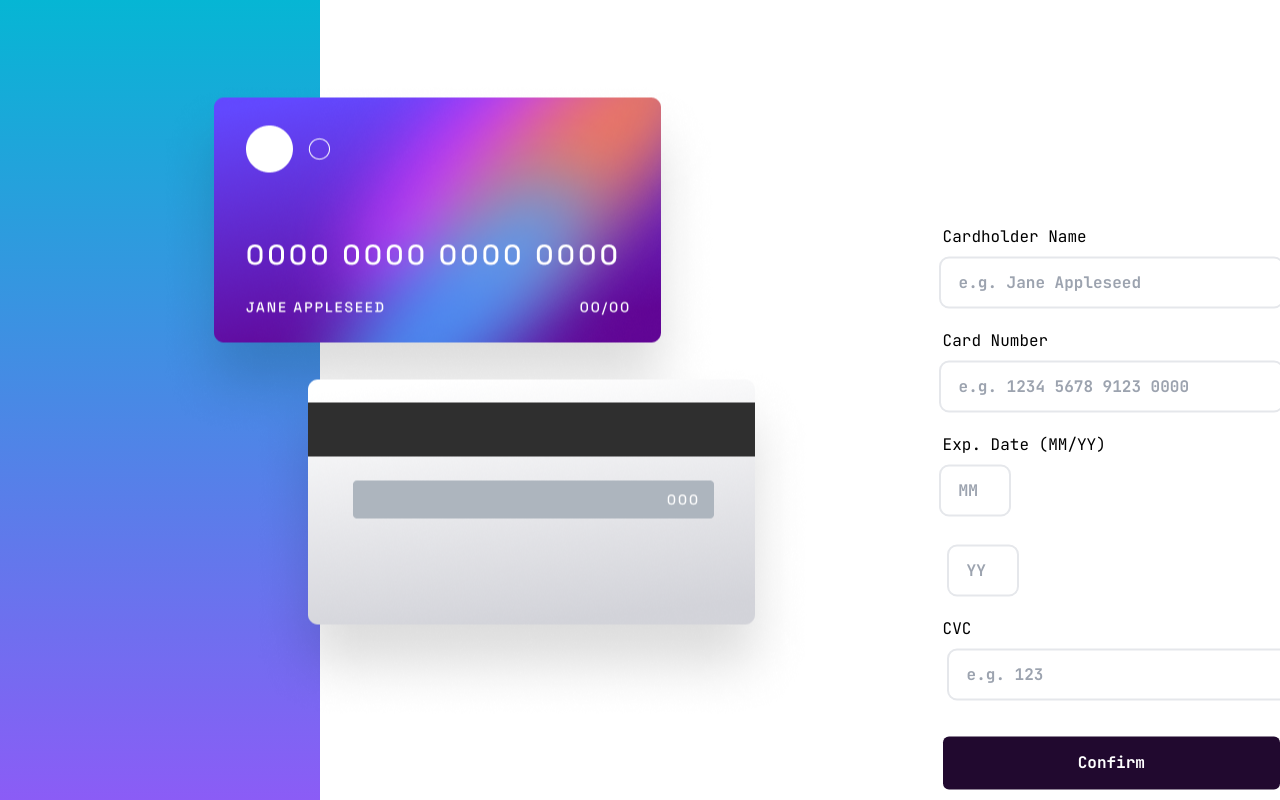
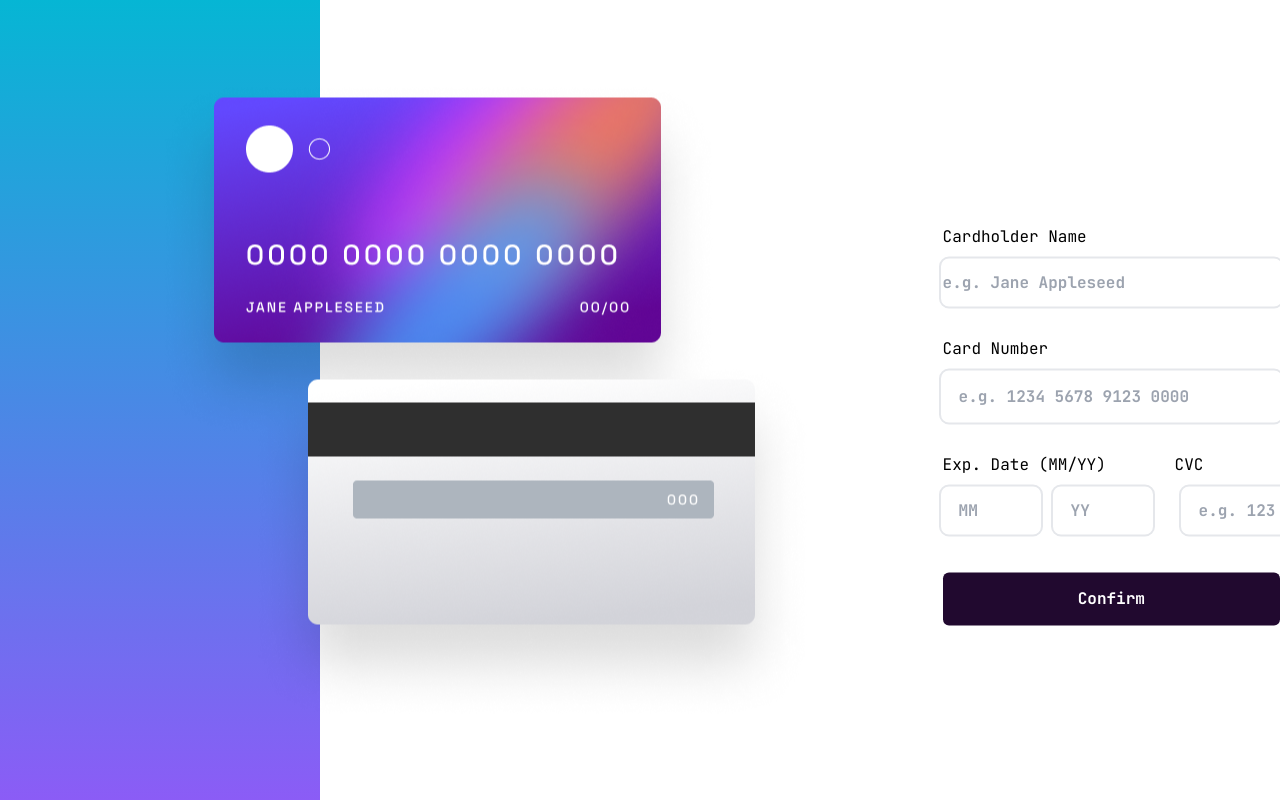
Before and after one commit to TingChiehLin/credit-card-form, a React (Create React App) app: page / in a window 1280 px wide. Built offline with nearby package versions, Linux system fonts and the light colour scheme.

Commit message:
Upadte - UI Structure

```diff
--- a/src/App.tsx
+++ b/src/App.tsx
@@ -1,8 +1,9 @@
 import { FormEvent, ChangeEvent, useState } from "react";
-import { InputField } from "./components/InputFueld";
+import { InputField } from "./components/InputField";
 
-import { inputData } from "./data";
 import ImageCard from "./assets/BG_Card.png";
+import Button from "./components/Button";
+import DateInputField from "./components/DateInputField";
 
 const App = () => {
   interface CCForm {
@@ -39,25 +40,69 @@ const App = () => {
         <form
           onSubmit={submitFormHandler}
           className="w-[381px] h-[352px] ml-[8rem]"
+          noValidate
+          autoComplete="off"
         >
-          {inputData.map((e, index) => (
+          <InputField
+            label={"Cardholder Name"}
+            type={"text"}
+            placeholder="e.g. Jane Appleseed"
+            value={values["cardholderName"]}
+            name={"cardholderName"}
+            className={
+              'mb-8 w-full h-11 outline-none font-bold cursor-pointer outline-gray-200 hover:outline-purple-500 outline-2 rounded-md pl-4",'
+            }
+            onChange={changeEventHandler}
+          />
+          {/* Card Holder Name can not be blank */}
+          {/* Wrong format, numbers only */}
+          <InputField
+            label={"Card Number"}
+            type={"number"}
+            placeholder="e.g. 1234 5678 9123 0000"
+            value={values["cardNumber"]}
+            name={"cardNumber"}
+            className={
+              "mb-8 w-full h-12 outline-none font-bold cursor-pointer outline-gray-200 hover:outline-purple-500 outline-2 rounded-md pl-4"
+            }
+            onChange={changeEventHandler}
+          />
+          {/* Can’t be blank */}
+          <div className="flex items-start gap-6">
+            <DateInputField
+              label={"Exp. Date (MM/YY)"}
+              MM={values["MM"]}
+              YY={values["YY"]}
+              onChange={changeEventHandler}
+              className="
+                        w-24
+                        h-11
+                        outline-none
+                        font-bold
+                        cursor-pointer
+                        outline-gray-200
+                        hover:outline-purple-500
+                        outline-2
+                        pl-4
+                        rounded-md
+              "
+            />
             <InputField
-              key={e.id}
-              label={e.label}
-              type={e.type}
-              placeholder={e.placeholder}
-              value={values[e.name as keyof CCForm]}
-              name={e.name}
-              className={e.className}
+              label={"CVC"}
+              type={"number"}
+              placeholder="e.g. 123"
+              value={values["CVC"]}
+              name={"CVC"}
+              className={
+                "mb-10 w-full h-11 outline-none font-bold cursor-pointer outline-gray-200 hover:outline-purple-500 outline-2 pl-4 ml-2 rounded-md"
+              }
               onChange={changeEventHandler}
             />
-          ))}
-          <button
-            type="submit"
+          </div>
+          <Button
+            text={"Confirm"}
             className="w-full h-[53px] bg-DeepViolet text-white font-bold rounded-md"
-          >
-            Confirm
-          </button>
+          />
         </form>
       </div>
     </>
--- /dev/null
+++ b/src/components/Button/index.tsx
@@ -0,0 +1,12 @@
+import { FC } from "react";
+
+interface ButtonPropType {
+  text: string;
+  className: string;
+}
+
+const Button: FC<ButtonPropType> = ({ text, ...buttonProp }) => {
+  return <button {...buttonProp}>{text}</button>;
+};
+
+export default Button;
--- /dev/null
+++ b/src/components/DateInputField/index.tsx
@@ -0,0 +1,43 @@
+import { FC, ChangeEvent } from "react";
+
+interface DateInputFieldProp {
+  label: string;
+  MM: string;
+  YY: string;
+  className: string;
+  onChange: (e: ChangeEvent<HTMLInputElement>) => void;
+}
+
+const DateInputField: FC<DateInputFieldProp> = ({
+  label,
+  MM,
+  YY,
+  className,
+  ...DateInputField
+}) => {
+  return (
+    <div className="flex flex-col w-full">
+      <label htmlFor={label} className="block mb-3 w-full">
+        {label}
+      </label>
+      <div className="flex gap-4">
+        <input
+          {...DateInputField}
+          className={className}
+          value={MM}
+          placeholder="MM"
+          autoComplete="off"
+        />
+        <input
+          {...DateInputField}
+          className={className}
+          value={YY}
+          placeholder="YY"
+          autoComplete="off"
+        />
+      </div>
+    </div>
+  );
+};
+
+export default DateInputField;
--- a/src/components/InputFueld/InputField.tsx
+++ b/src/components/InputField/InputField.tsx
@@ -10,17 +10,13 @@ export interface InputTypeProp {
   onChange: (e: ChangeEvent<HTMLInputElement>) => void;
 }
 
-export const InputField: FC<InputTypeProp> = ({
-  label,
-  onChange,
-  ...inputProps
-}) => {
+export const InputField: FC<InputTypeProp> = ({ label, ...inputProps }) => {
   return (
     <div>
       <label htmlFor={label} className="block mb-3 w-full">
         {label}
       </label>
-      <input {...inputProps} onChange={onChange} />
+      <input {...inputProps} autoComplete="off" />
     </div>
   );
 };
--- a/src/data/data.tsx
+++ /dev/null
@@ -1,51 +0,0 @@
-export const inputData = [
-  {
-    id: 0,
-    label: "Cardholder Name",
-    type: "text",
-    placeholder: "e.g. Jane Appleseed",
-    value: "",
-    name: "cardholderName",
-    className:
-      "mb-6 w-full h-11 outline-none font-bold cursor-pointer outline-gray-200 hover:outline-purple-500 outline-2 rounded-md pl-4",
-  },
-  {
-    id: 1,
-    label: "Card Number",
-    type: "number",
-    placeholder: "e.g. 1234 5678 9123 0000",
-    value: "",
-    name: "cardNumber",
-    className:
-      "mb-6 w-full h-11 outline-none font-bold cursor-pointer outline-gray-200 hover:outline-purple-500 outline-2 rounded-md pl-4",
-  },
-  {
-    id: 2,
-    label: "Exp. Date (MM/YY)",
-    type: "number",
-    placeholder: "MM",
-    value: "",
-    name: "MM",
-    className:
-      "mb-6 w-16 h-11 outline-none font-bold cursor-pointer outline-gray-200 hover:outline-purple-500 outline-2 rounded-md pl-4",
-  },
-  {
-    id: 3,
-    type: "number",
-    placeholder: "YY",
-    value: "",
-    name: "YY",
-    className:
-      "mb-6 w-16 h-11 outline-none font-bold cursor-pointer outline-gray-200 hover:outline-purple-500 outline-2 rounded-md pl-4 ml-2",
-  },
-  {
-    id: 4,
-    label: "CVC",
-    type: "number",
-    placeholder: "e.g. 123",
-    value: "",
-    name: "CVC",
-    className:
-      "mb-10 w-full h-11 outline-none font-bold cursor-pointer outline-gray-200 hover:outline-purple-500 outline-2 pl-4 ml-2 rounded-md",
-  },
-];
--- a/src/data/index.tsx
+++ /dev/null
@@ -1 +0,0 @@
-export * from "./data";
```
Also changed, not shown: src/components/InputField/index.tsx (renamed from src/components/InputFueld/index.tsx), 2 other files (tests, documents, lock files or other folders).
